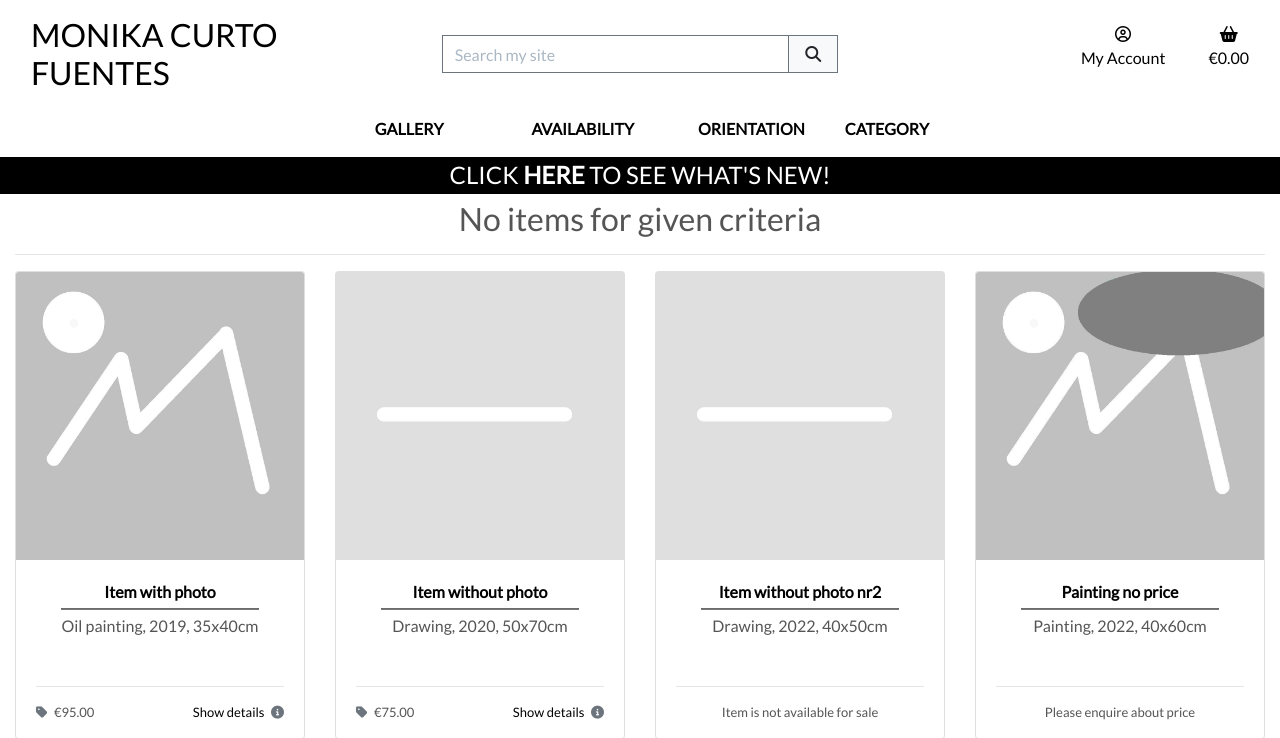
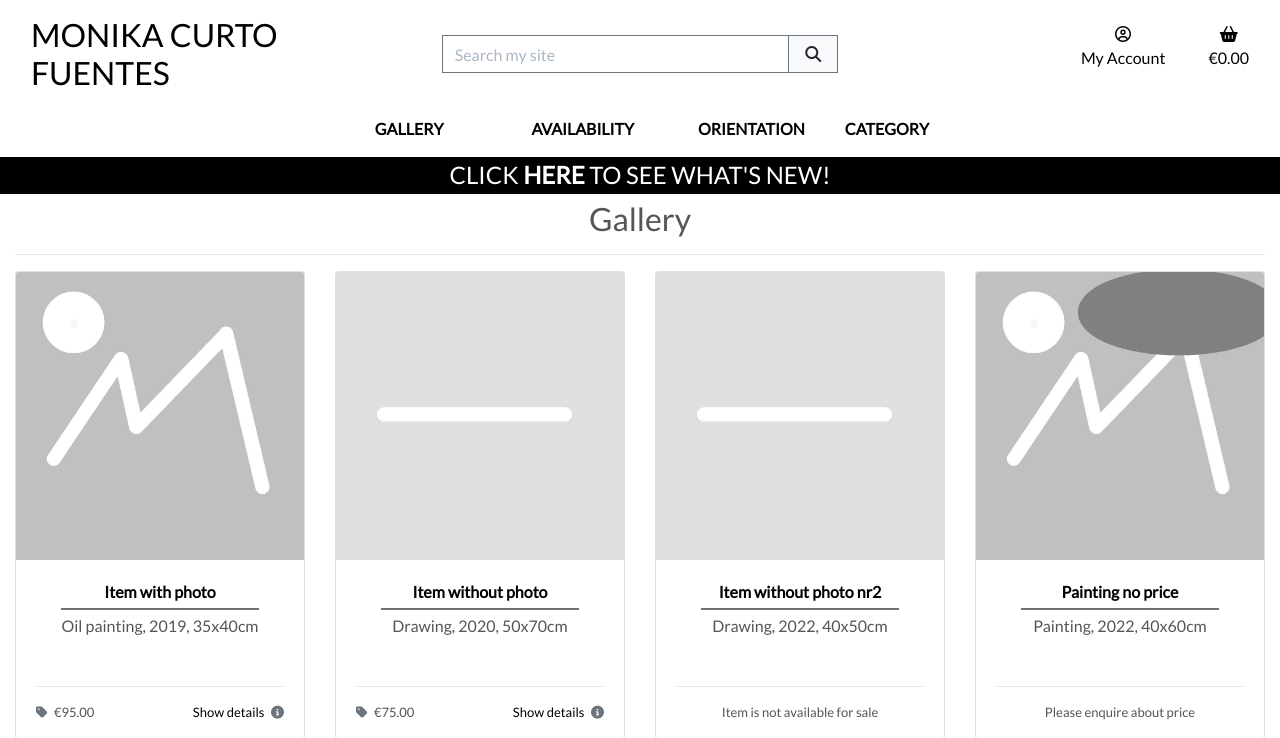
Before and after one commit to KarMiles/polish-girl-painting, a Django app: page /products/ in a window 1280 px wide. Shown: the top 738 px of the page. Run offline with Django 3.2, Linux system fonts and the light colour scheme; data comes from the database, SQL or seed files in the repository; some libraries are stand-ins or nearby versions.

Commit message:
Fix search response

```diff
--- a/products/templates/products/products.html
+++ b/products/templates/products/products.html
@@ -47,7 +47,7 @@
                             </a>
                         {% endfor %}
                     {% else %}
-                        No items for given criteria
+                        Gallery
                     {% endif %}
                 </h2>
                 <hr class="mb-3">
```
